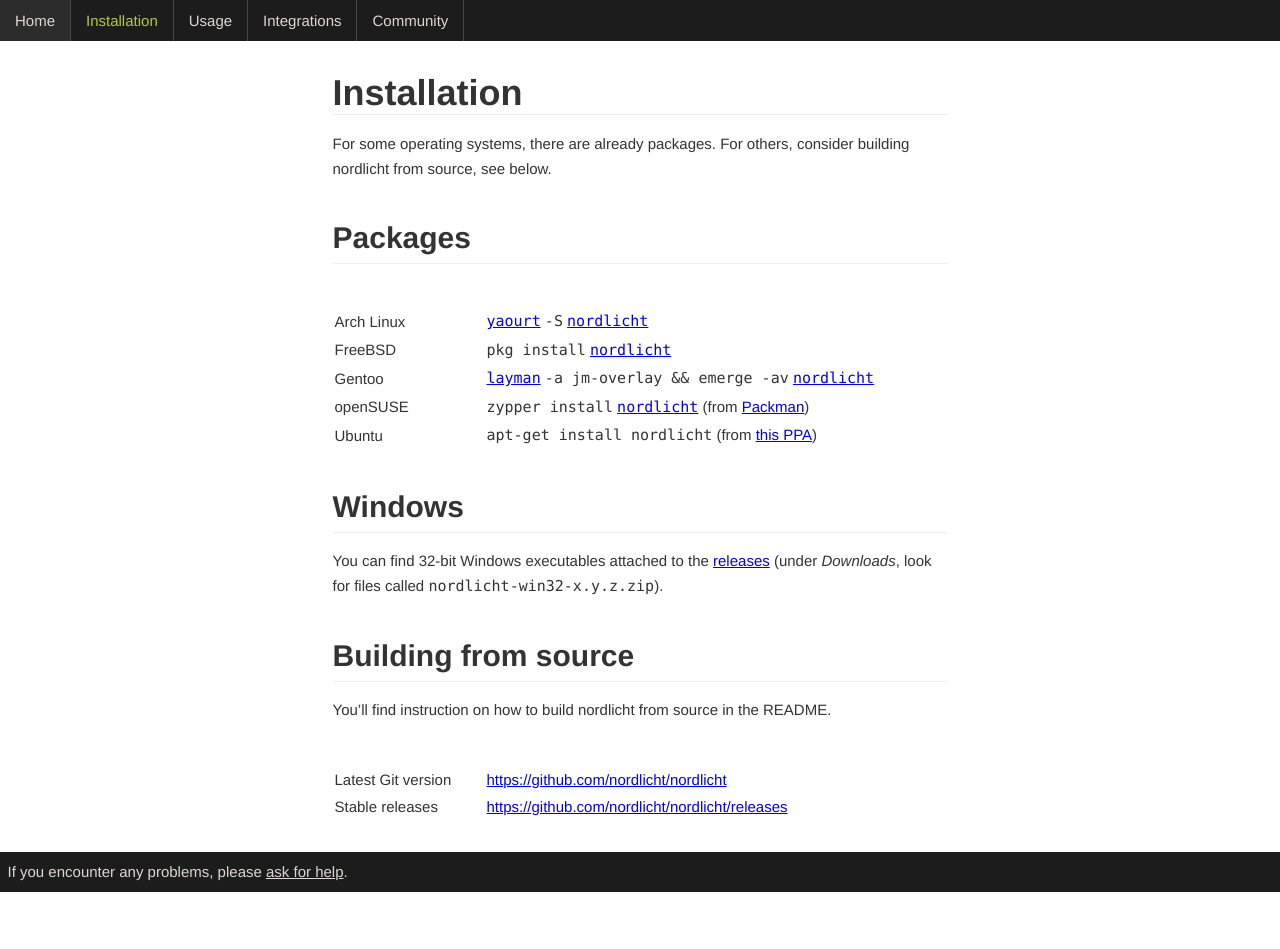
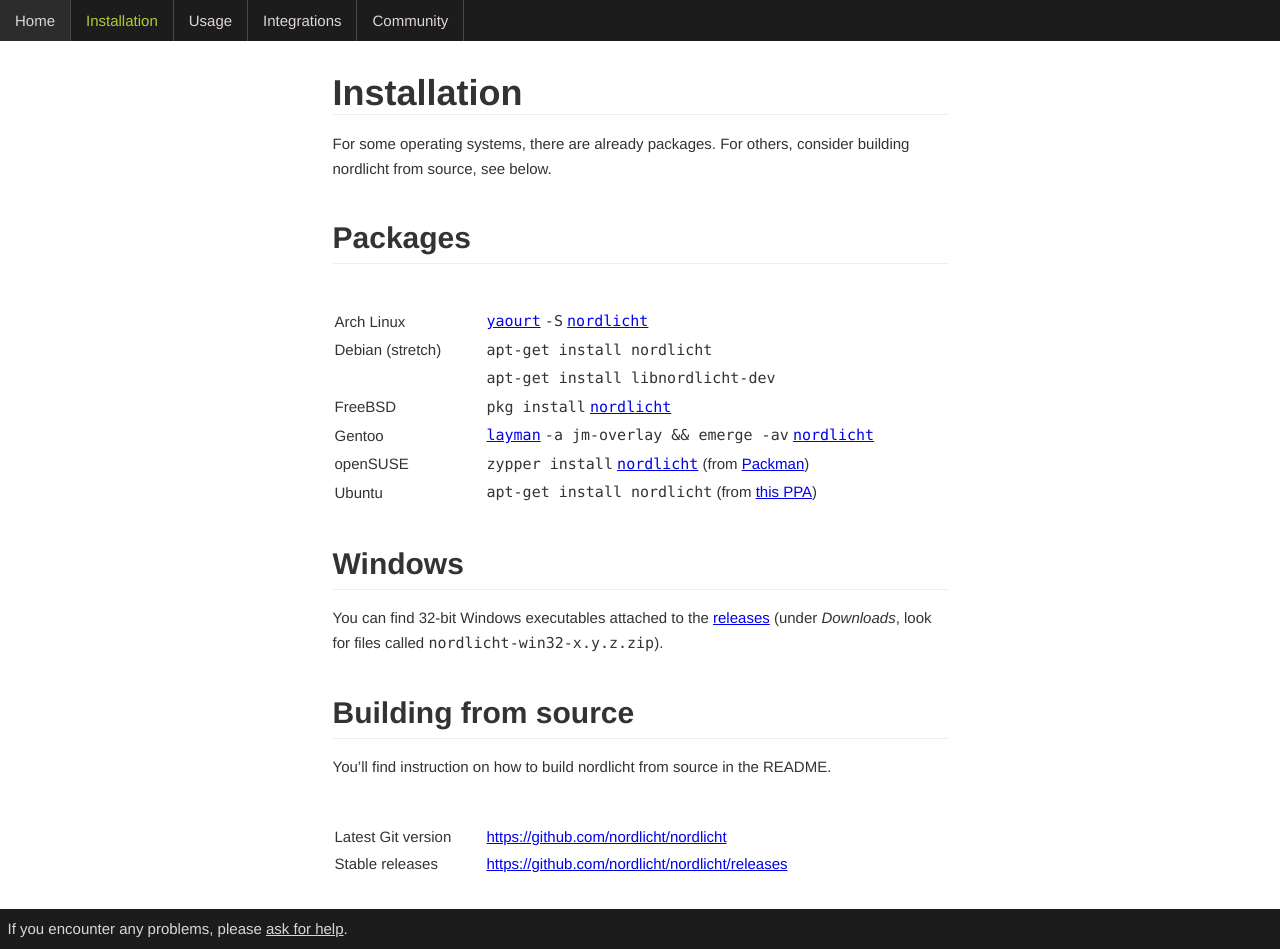
Before and after one commit to nordlicht/nordlicht.github.io, a Jekyll site: the page built from installation.md, in a window 1280 px wide. Built offline with Jekyll 4.4.1, drawn with Linux system fonts in a browser that asks for light colours; Markdown is read by kramdown in place of the engine named in the settings; before the commit the page ends 900 px from its top, so only the background shows below that.

Commit message:
Update installation.md
Mention upcoming debian package

```diff
--- a/installation.md
+++ b/installation.md
@@ -11,6 +11,8 @@ For some operating systems, there are already packages. For others, consider bui
 |     |     |
 | --- | --- |
 | Arch Linux | [`yaourt`](https://wiki.archlinux.org/index.php/Yaourt) `-S` [`nordlicht`](https://aur.archlinux.org/packages/nordlicht/) |
+| Debian (stretch) | `apt-get install nordlicht`
+|                  | `apt-get install libnordlicht-dev`|
 | FreeBSD | `pkg install` [`nordlicht`](https://freshports.org/multimedia/nordlicht/) |
 | Gentoo | [`layman`](https://wiki.gentoo.org/wiki/Project:Overlays/User_Guide) `-a jm-overlay && emerge -av` [`nordlicht`](http://gpo.zugaina.org/media-video/nordlicht) |
 | openSUSE | `zypper install` [`nordlicht`](http://packman.links2linux.de/package/nordlicht) (from [Packman](https://en.opensuse.org/Additional_package_repositories#Packman)) |
```
